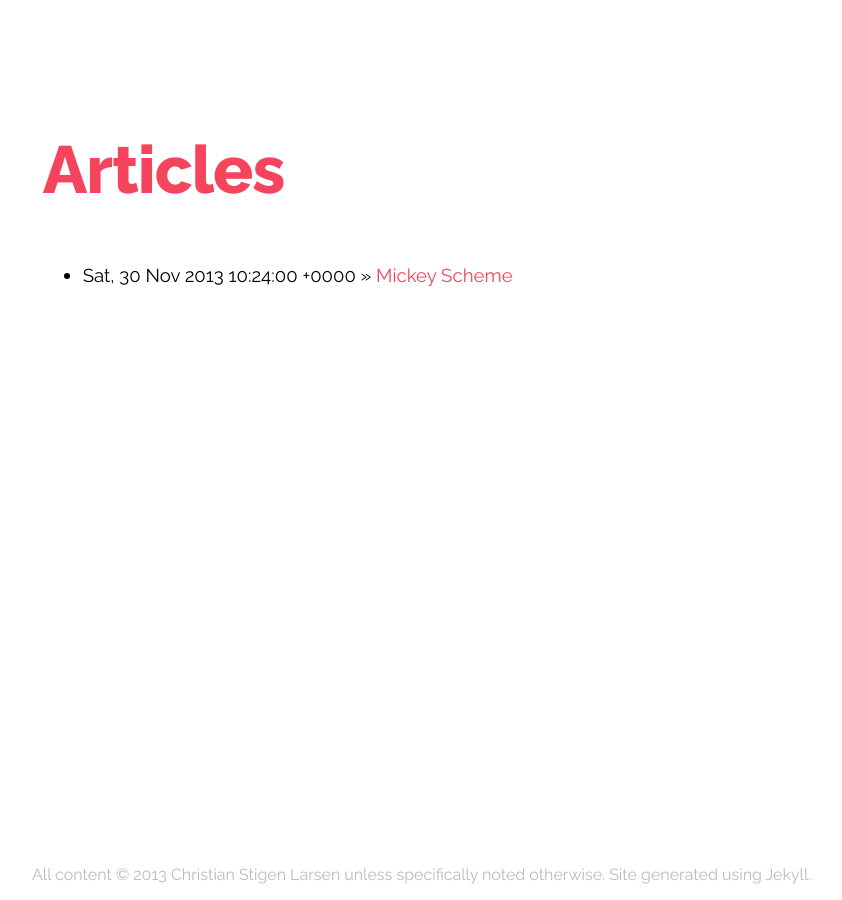
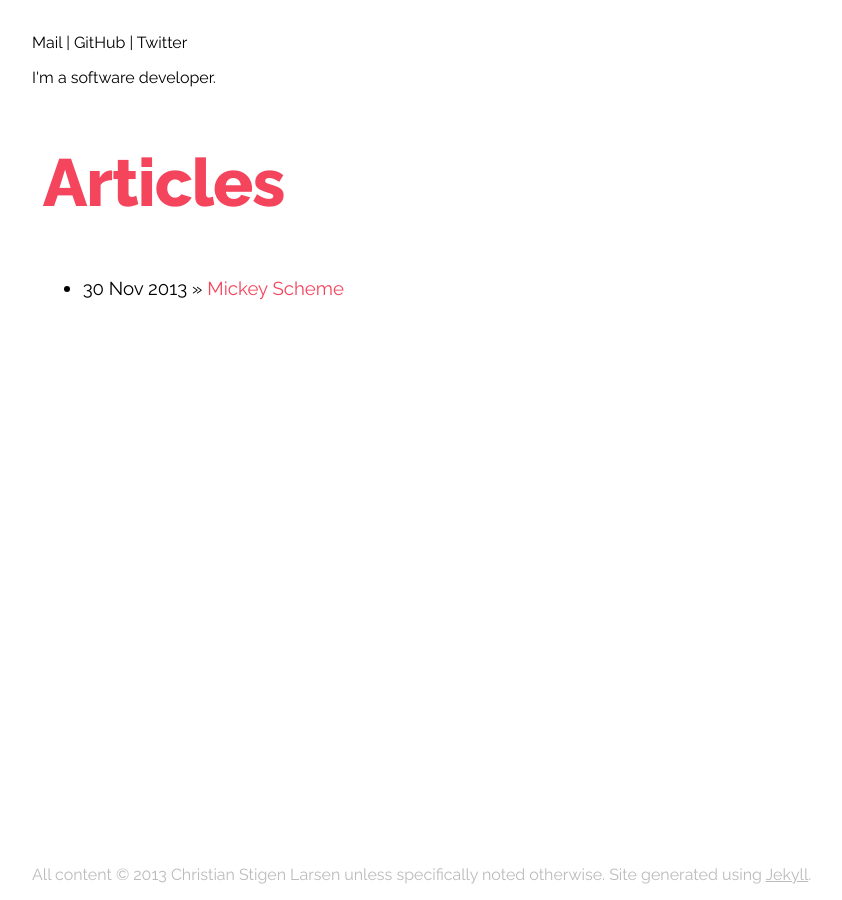
Before and after one commit to cslarsen/csl.name, a Jekyll site: the page built from index.html, in a window 1280 px wide. Shown: the whole page, without its empty margins (32-874 px from the left). Built offline with Jekyll 4.4.1, drawn with Linux system fonts in a browser that asks for light colours; Markdown is read by kramdown in place of the engine named in the settings.

Commit message:
Better layout

```diff
--- a/_config.yml
+++ b/_config.yml
@@ -2,3 +2,8 @@ name: Christian Stigen Larsen
 author: Christian Stigen Larsen
 markdown: redcarpet
 pygments: true
+
+# Various settings
+email: csl@csl.name
+twitter: https://twitter.com/cstigenlarsen
+github: https://github.com/cslarsen
--- a/_layouts/post.html
+++ b/_layouts/post.html
@@ -10,7 +10,9 @@ layout: default
   <section class="post-header">
     <span class="grot huge bolder pink">{{ page.title }}</span><br/>
     <span class="grot big bold darkblue">{{ page.subtitle }}</span><br/>
-    <p class="meta grot bold lighter darkblue">{{ page.date | date_to_xmlschema }} by {{ site.author }}</p>
+    <p class="meta grot bold lighter darkblue">
+      Written by {{ site.author }} on {{ page.date | date_to_string }}
+    </p>
   </section>
 
   <section class="post-body">
--- a/css/main.css
+++ b/css/main.css
@@ -12,11 +12,11 @@ body {
 }
 
 article {
-  padding: 4em;
+  padding-left: 4em;
   font-size: 14pt;
 }
 
-.huge { font-size: 50pt; }
+.huge {font-size: 50pt; }
 .big { font-size: 30pt; }
 .mediumsize { font-size: 18pt; }
 .bolder { font-weight: bolder; }
@@ -57,44 +57,22 @@ hr {
   border-top: #666 1px solid;
 }
 
-.article-container {
-  position: absolute;
-  width: 52em;
-  left: 50%;
-  margin-top: 2.5em;
-  margin-left: -26em;
-  padding: 0.5em;
-}
-
-.article-header {
-}
-
-.article-body {
-  padding-left: 5em;
-  padding-right: 5em;
-  padding-top: 2.5em;
-  padding-bottom: 2.5em;
-
-  font-weight: 400;
-  text-align: justify;
-}
-
 .highlight {
   margin-top: 3em;
   margin-bottom: 3em;
   background-color: #f8f8f8;
-  margin: 0pt;
   padding-left: 2em;
   font-size: 12pt;
   font-family: Monaco, monospace;
 }
 
 .post-body {
-  margin-top: 40pt;
+  margin-top: 4em;
 }
 
 #footer {
   position: absolute;
+  background-color: white;
   bottom: 1em;
   font-size: 8pt;
   padding-left: 4em;
@@ -103,13 +81,7 @@ hr {
 }
 #footer a {
   color: #bbb;
-}
-#footer a:hover {
-  color: #bbb;
-}
-
-#footer a:visited {
-  color: #bbb;
+  text-decoration: underline;
 }
 
 #main-content {
@@ -117,11 +89,10 @@ hr {
 }
 
 #header {
-  position: absolute;
-  top: 1em;
-  left: 5em;
-  padding: 0em;
-  margin: 0em;
+  margin-top: 1em;
+  margin-bottom: 4em;
+  margin-left: 0em;
+  padding-left: 4em;
   color: #333;
 }
 
@@ -132,3 +103,11 @@ hr {
 #header a:hover {
   color: #666;
 }
+
+#about {
+  margin-left: 4em;
+}
+
+#about a {
+  color: black;
+}
--- a/index.html
+++ b/index.html
@@ -3,11 +3,21 @@ layout: default
 title: Christian Stigen Larsen
 ---
 
+<div id="about">
+  <h2>{{ title }}</h2>
+  <a href="mailto:{{ site.email }}">Mail</a> |
+  <a href="{{ site.github }}">GitHub</a> |
+  <a href="{{ site.twitter }}">Twitter</a>
+  <p>
+  I'm a software developer.
+  </p>
+</div>
+
 <article id="home">
   <h1>Articles</h1>
   <ul class="posts">
     {% for post in site.posts %}
-      <li><span>{{ post.date | date_to_rfc822 }}</span> &raquo; <a href="{{ post.url }}">{{ post.title }}</a></li>
+      <li><span>{{ post.date | date_to_string }}</span> &raquo; <a href="{{ post.url }}">{{ post.title }}</a></li>
     {% endfor %}
   </ul>
 </article>
```
